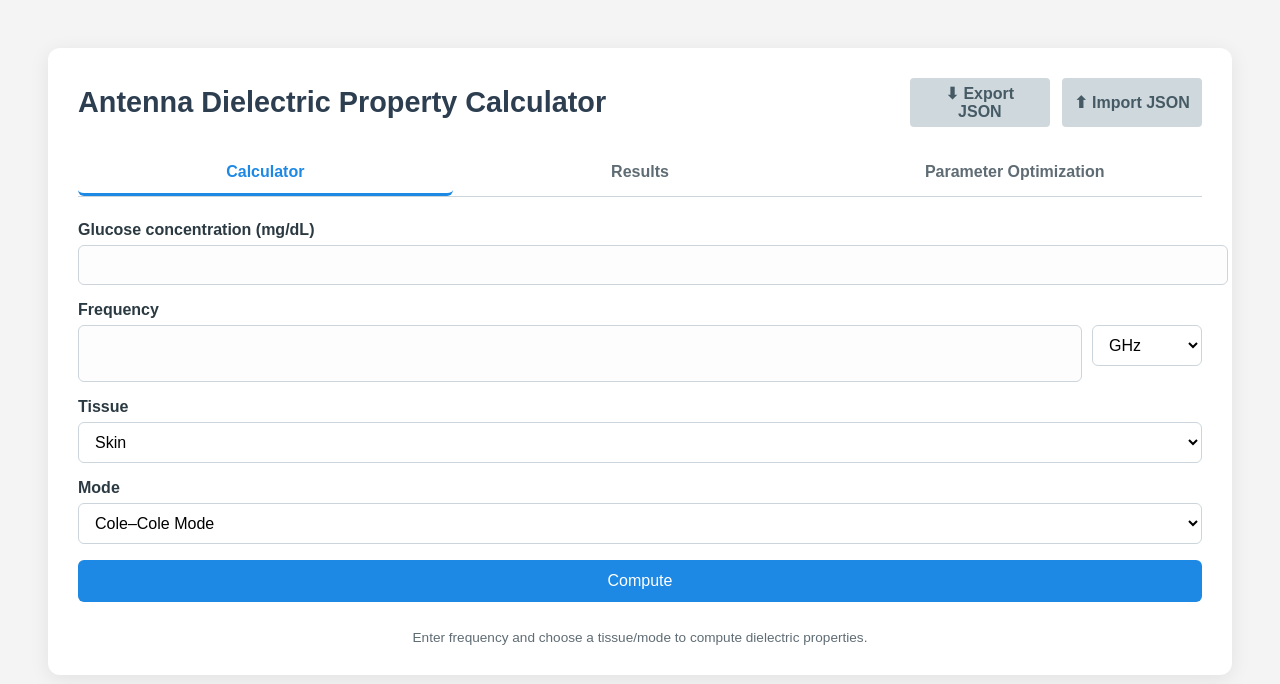
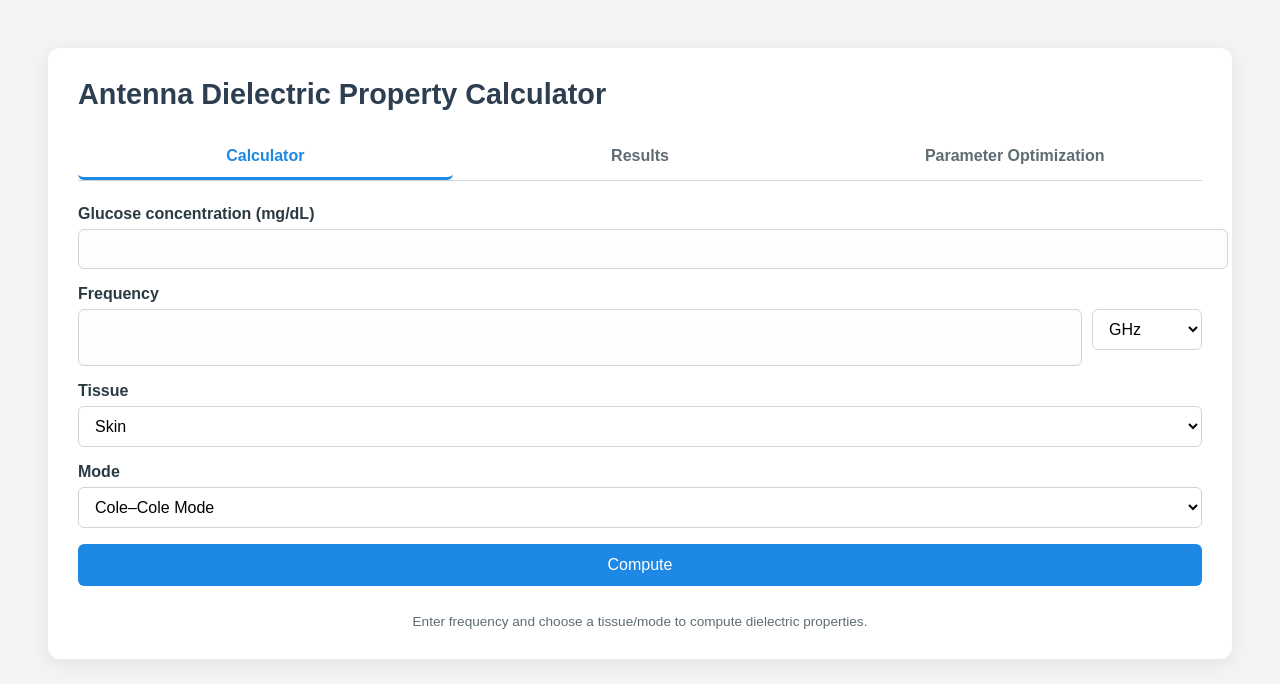
Before and after one commit to Kutay1907/antenna-gui, a Flask app: page / in a window 1280 px wide. Shown: the top 684 px of the page. Run offline with Flask 3, Linux system fonts and the light colour scheme.

Commit message:
Remove Export/Import and fix tab z-index

````diff
--- a/static/css/app.css
+++ b/static/css/app.css
@@ -196,6 +196,9 @@ canvas {
   display: flex;
   border-bottom: 1px solid #ccd5db;
   margin-bottom: 24px;
+  position: relative;
+  z-index: 20;
+  /* Ensure tabs are clickable above everything */
 }
 
 .tab-button {
--- a/static/js/app_bootstrap.js
+++ b/static/js/app_bootstrap.js
@@ -1,69 +1,27 @@
+```javascript
 import { TabsController } from './presentation/tabs_controller.js';
 import { ResultsView } from './presentation/results_view.js';
 import { StorageRepository } from './infrastructure/storage_repository.js';
 import { ResultsService } from './application/results_service.js';
 import { OptimizationView } from './presentation/optimization_view.js';
-import { ExportImportService } from './application/export_import_service.js';
 
 class App {
     static init() {
         console.log('App initializing...');
 
-        const storageRepo = new StorageRepository();
-        const resultsService = new ResultsService(storageRepo);
-        const exportService = new ExportImportService(resultsService);
+        try {
+            const storageRepo = new StorageRepository();
+            const resultsService = new ResultsService(storageRepo);
 
-        // Load persisted data
-        resultsService.loadAll();
+            // Load persisted data
+            resultsService.loadAll();
 
-        new TabsController(storageRepo);
-        const resView = new ResultsView(resultsService);
-        const optView = new OptimizationView();
-
-        // Wire Export/Import UI
-        this.bindExportImport(exportService, resView, optView);
-    }
-
-    static bindExportImport(service, resView, optView) {
-        const exportBtn = document.getElementById('export-btn');
-        const importBtn = document.getElementById('import-btn');
-        const fileInput = document.getElementById('import-file-input');
-
-        if (exportBtn) {
-            exportBtn.addEventListener('click', () => {
-                service.downloadJSON();
-            });
-        }
-
-        if (importBtn && fileInput) {
-            importBtn.addEventListener('click', () => fileInput.click());
-
-            fileInput.addEventListener('change', (e) => {
-                const file = e.target.files[0];
-                if (!file) return;
-
-                const reader = new FileReader();
-                reader.onload = (evt) => {
-                    const json = evt.target.result;
-                    const result = service.importState(json);
-
-                    if (result.success) {
-                        alert('Import successful!');
-                        // Refresh Views
-                        resView.renderTable();
-                        resView.switchDataset(resView.currentDatasetKey); // Force full refresh
-                        if (modelStore.optRuns.length > 0) {
-                            optView.selectRun(modelStore.optRuns[0].id);
-                        } else {
-                            optView.render();
-                        }
-                    } else {
-                        alert('Import failed: ' + result.error);
-                    }
-                    fileInput.value = ''; // Reset
-                };
-                reader.readAsText(file);
-            });
+            new TabsController(storageRepo);
+            new ResultsView(resultsService);
+            new OptimizationView();
+        } catch (error) {
+            console.error('Failed to initialize app:', error);
+            alert('Application failed to start. Check console.');
         }
     }
 }
--- a/templates/index.html
+++ b/templates/index.html
@@ -12,11 +12,6 @@
   <div class="container">
     <div class="header">
       <h1>Antenna Dielectric Property Calculator</h1>
-      <div class="header-controls">
-        <button id="export-btn" class="secondary-btn">⬇ Export JSON</button>
-        <button id="import-btn" class="secondary-btn">⬆ Import JSON</button>
-        <input type="file" id="import-file-input" accept=".json" style="display: none;">
-      </div>
     </div>
 
     <nav class="tabs">
````
